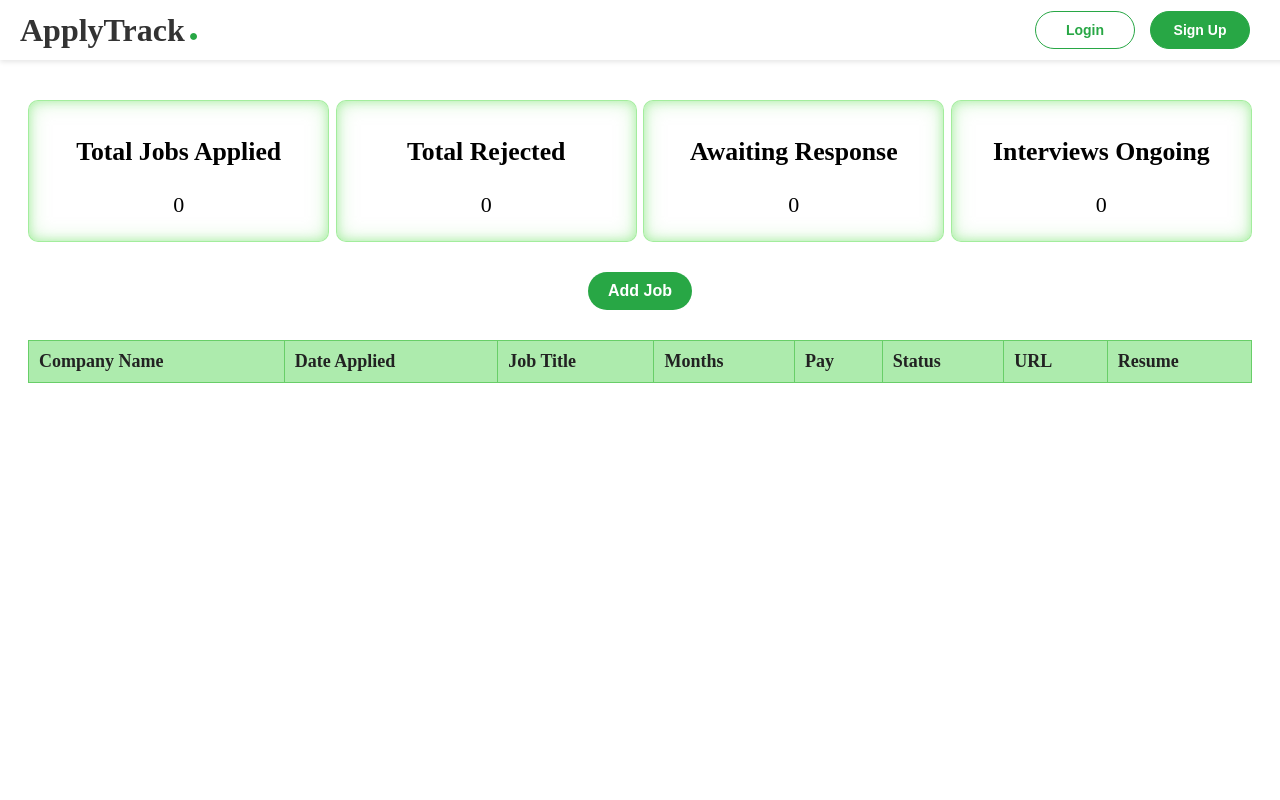
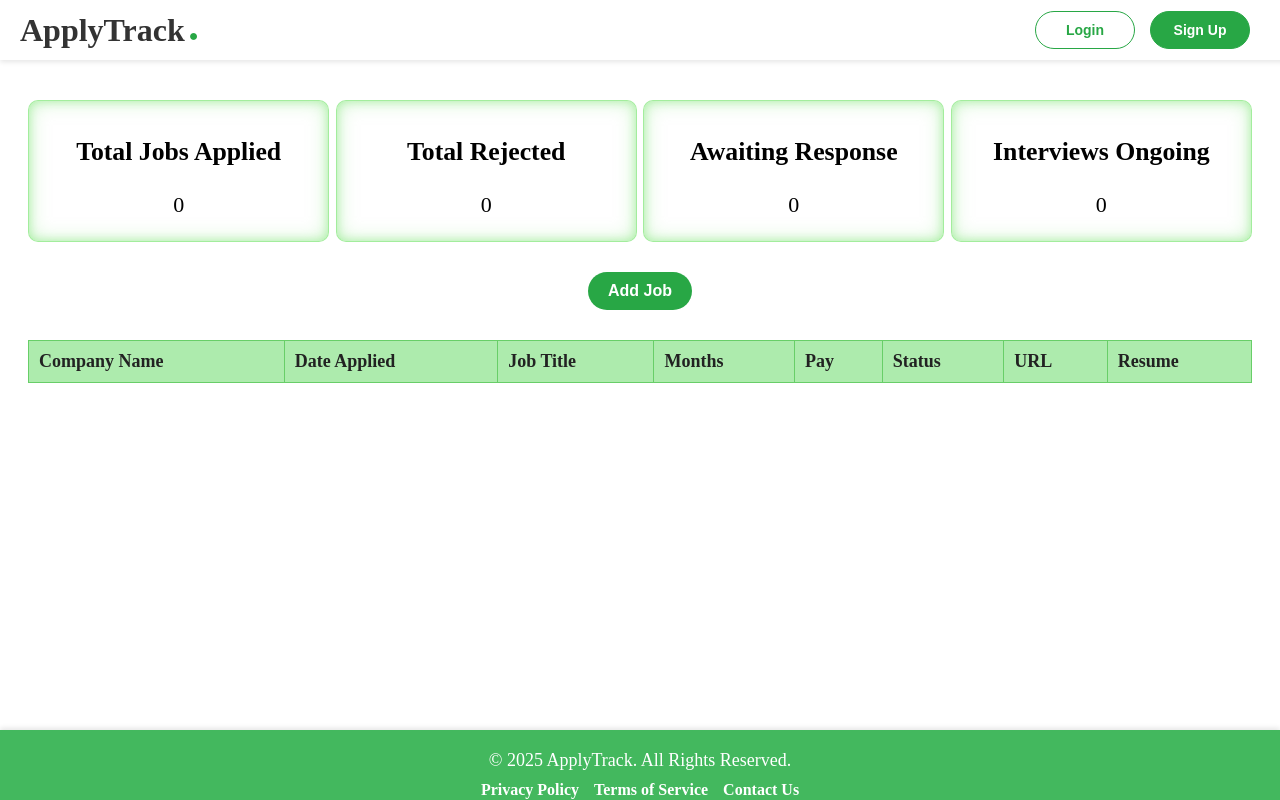
Before and after one commit to BhavyaLikhitha/Job-Tracker, a React (Vite) app in the folder app/: page / in a window 1280 px wide. Built offline with nearby package versions, Linux system fonts and the light colour scheme.

Commit message:
added footer

```diff
--- a/app/src/App.jsx
+++ b/app/src/App.jsx
@@ -1,4 +1,5 @@
 import './App.css'
+import Footer from './components/footer/footer'
 import JobTracker from './components/job'
 import Navbar from './components/navbar/nav'
 
@@ -9,6 +10,7 @@
     <>
     <Navbar/>
      <JobTracker/>
+     <Footer/>
 
     </>
   )
--- /dev/null
+++ b/app/src/components/footer/footer.css
@@ -0,0 +1,48 @@
+.footer {
+    background-color: #43b85e; /* Green background */
+    color: white; /* White text */
+    padding: 20px 0;
+    text-align: center;
+    position: fixed; /* Makes the footer fixed */
+    bottom: 0; /* Fixes it at the bottom */
+    left: 0; /* Aligns it to the left edge */
+    height: 30px;
+    width: 100%; /* Stretches the footer across the entire width */
+    z-index: 1000; /* Ensures it stays above other elements */
+    box-shadow: 0 -2px 5px rgba(0, 0, 0, 0.1); /* Adds a subtle shadow at the top */
+  }
+
+  .footer-content {
+    max-width: 1200px;
+    margin: 0 auto;
+    padding: 0 15px;
+  }
+
+  .footer p {
+    margin: 0;
+    font-size: 18px;
+  }
+
+  .footer-links {
+    list-style: none;
+    padding: 0;
+    margin: 10px 0 0;
+    display: flex;
+    justify-content: center;
+    gap: 15px;
+  }
+
+  .footer-links li {
+    display: inline;
+  }
+
+  .footer-links a {
+    color: white; /* White text for links */
+    text-decoration: none;
+    font-size: 16px;
+    font-weight: bold;
+  }
+
+  .footer-links a:hover {
+    text-decoration: underline; /* Underline on hover */
+  }
--- /dev/null
+++ b/app/src/components/footer/footer.jsx
@@ -0,0 +1,25 @@
+import React from "react";
+import "./footer.css";
+
+const Footer = () => {
+  return (
+    <footer className="footer">
+      <div className="footer-content">
+        <p>&copy; {new Date().getFullYear()} ApplyTrack. All Rights Reserved.</p>
+        <ul className="footer-links">
+          <li>
+            <a href="/privacy">Privacy Policy</a>
+          </li>
+          <li>
+            <a href="/terms">Terms of Service</a>
+          </li>
+          <li>
+            <a href="/contact">Contact Us</a>
+          </li>
+        </ul>
+      </div>
+    </footer>
+  );
+};
+
+export default Footer;
```
